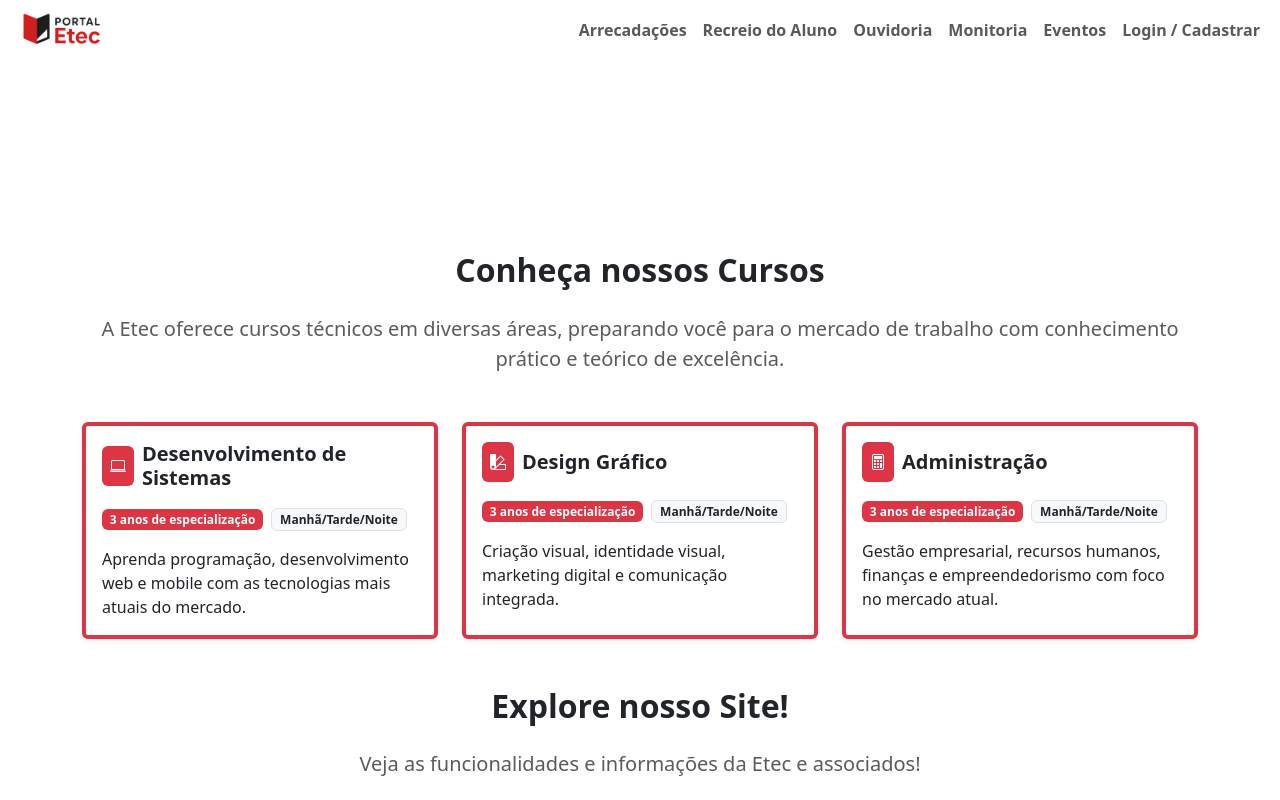
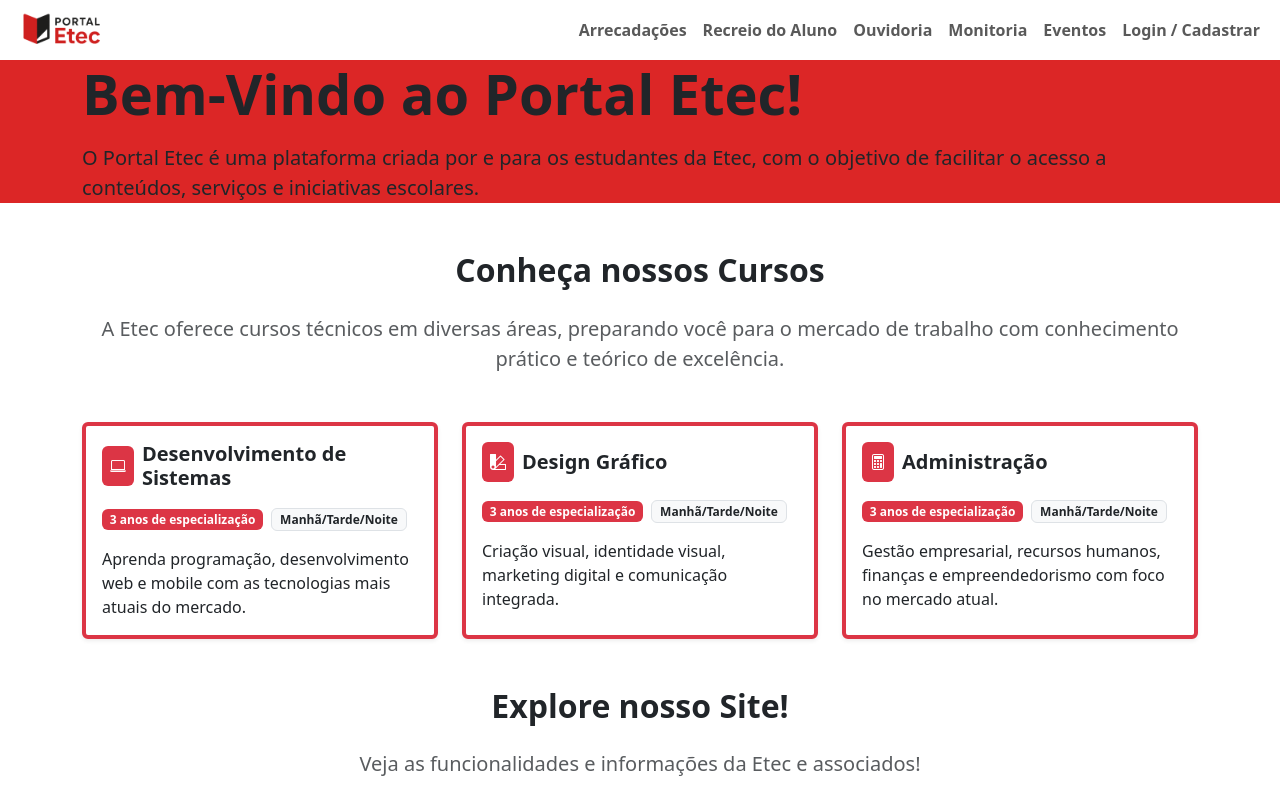
Before and after one commit to Joaogit2008/Portal-Etec, a plain HTML site: page index.html in a window 1280 px wide. Shown: the top 800 px of the page. Drawn offline with nearby package versions, Linux system fonts and the light colour scheme.

Commit message:
Update index.html

```diff
--- a/index.html
+++ b/index.html
@@ -32,8 +32,8 @@
         </div>
     </nav>
 
-    <div class="titulo1">
-        <div class="container">
+    <div class="conteudo1">
+        <div class="container style">
             <h1 class="display-4 fw-bold">Bem-Vindo ao Portal Etec!</h1>
             <p class="lead mt-3">O Portal Etec é uma plataforma criada por e para os estudantes da Etec, com o objetivo de facilitar o acesso a conteúdos, serviços e iniciativas escolares.</p>
         </div>
```
